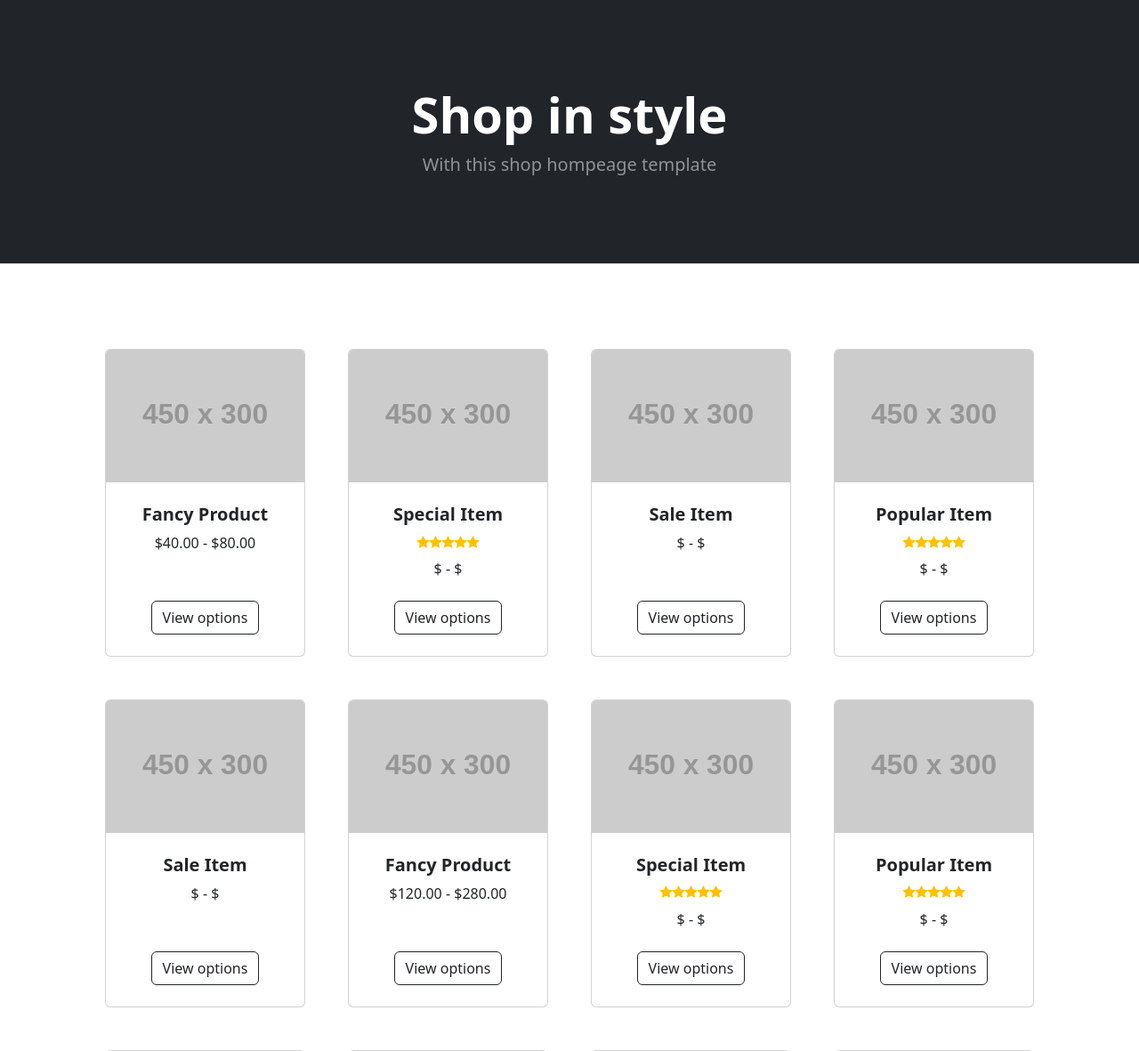
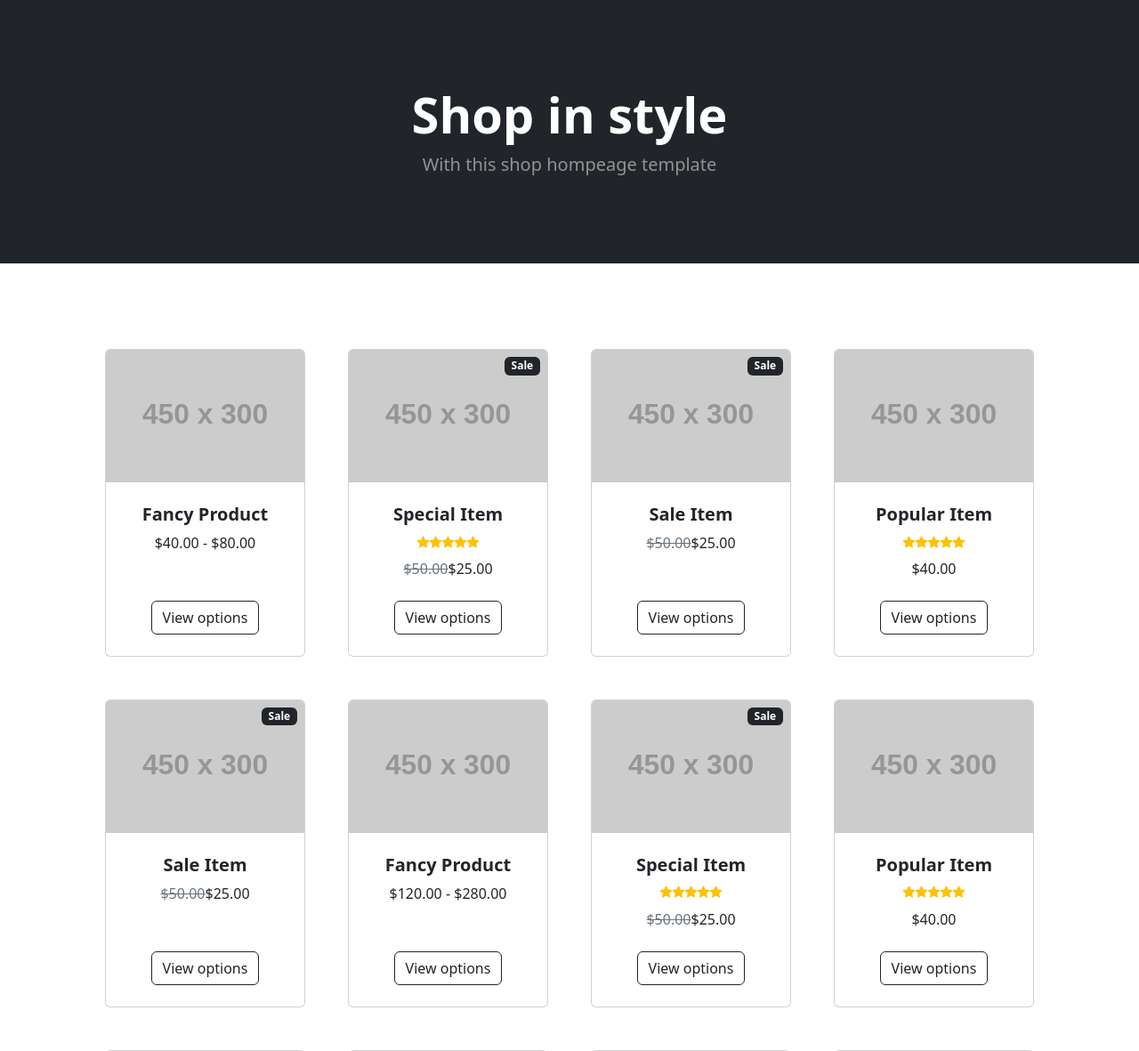
Before and after one commit to EFP-DEV/1-X75-A-Atelier-CMS, a PHP site: page / in a window 1280 px wide. Shown: the part 57-1238 px from the top of the page at 89% size. Run offline with PHP 8.4, Linux system fonts and the light colour scheme; data comes from the database, SQL or seed files in the repository; grey boxes labelled with a size stand in for pictures from a placeholder-image service; some libraries are stand-ins or nearby versions.

Commit message:
handled prices and sales

```diff
--- a/_partials/catalog.php
+++ b/_partials/catalog.php
@@ -8,6 +8,14 @@
         ?>
             <div class="col mb-5">
                 <div class="card h-100">
+                    <?php
+                    if ($product['sale_price'] !== null){
+                        ?>
+                        <div class="badge bg-dark text-white position-absolute" style="top: 0.5rem; right: 0.5rem">Sale</div>
+                        <?php
+                    }
+                    ?>
+
                     <!-- Product image-->
                     <img class="card-img-top" src="<?= $product['image']; ?>" alt="..." />
                     <!-- Product details-->
@@ -20,7 +28,7 @@
                             ?>
                                 <div class="d-flex justify-content-center small text-warning mb-2">
                                     <?php
-                                    for($i = 0; $i< $product['rating']; ++$i){
+                                    for ($i = 0; $i < $product['rating']; ++$i) {
                                         echo '<div class="bi-star-fill"></div>';
                                     }
                                     ?>
@@ -28,9 +36,19 @@
                                 </div>
                             <?php
                             }
+
+                            if ($product['price_min'] !== null && $product['price_max'] !== null) {
+                                printf('$%s - $%s', $product['price_min'], $product['price_max']);
+                            }
+                            // sale
+                            elseif ($product['sale_price'] !== null) {
+                                printf('<span class="text-muted text-decoration-line-through">$50.00</span>$25.00');
+                            } else {
+                                echo '$' . $product['price'];
+                            }
                             ?>
                             <!-- Product price-->
-                            $<?php echo $product['price_min']; ?> - $<?php echo $product['price_max']; ?>
+
                         </div>
                     </div>
                     <!-- Product actions-->
```
